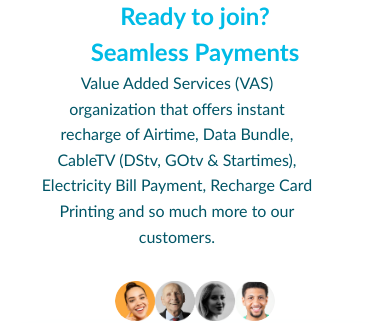
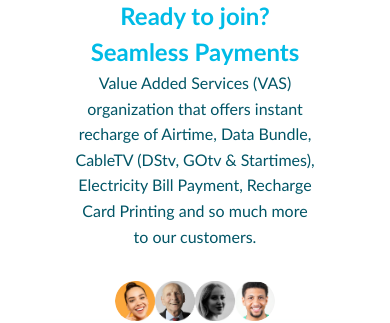
Before and after one commit to Alex-Enogiasun/wep-project, a React (Vite) app: page / in a window 390 px wide. Shown: the part 178-501 px from the top of the page. Built offline with nearby package versions, Linux system fonts and the light colour scheme.

Commit message:
Update App.css

```diff
--- a/src/App.css
+++ b/src/App.css
@@ -880,15 +880,21 @@ input {
 		text-align: center;
 	}
 
-	.focus-section strong,
+	.focus-section strong{
+		margin-left: -25%;
+	}
 	.focus-section p {
 		margin-left: auto;
 	}
-	.value-text p,
+	.value-text p{
+		text-align: center;
+		font-size: 1em;
+
+	}
 	.focus-text p {
 		text-align: center;
 		font-size: 1em;
-		margin-left: -15%;
+		margin-left: -25%;
 	}
 
 	.focus-section {
```
